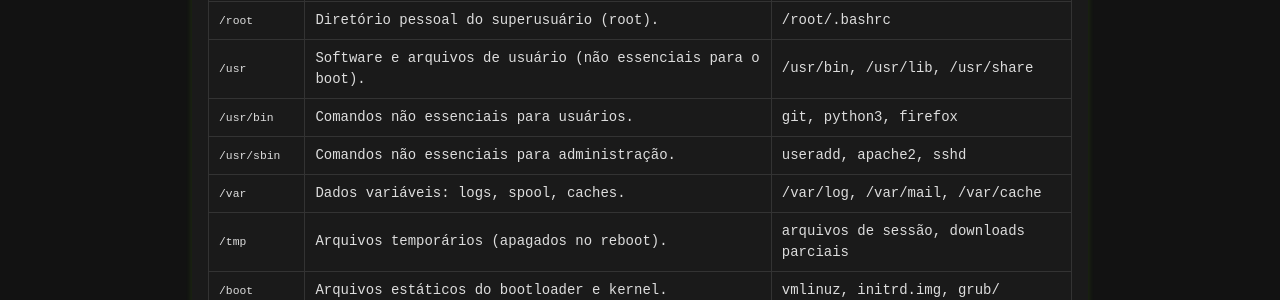
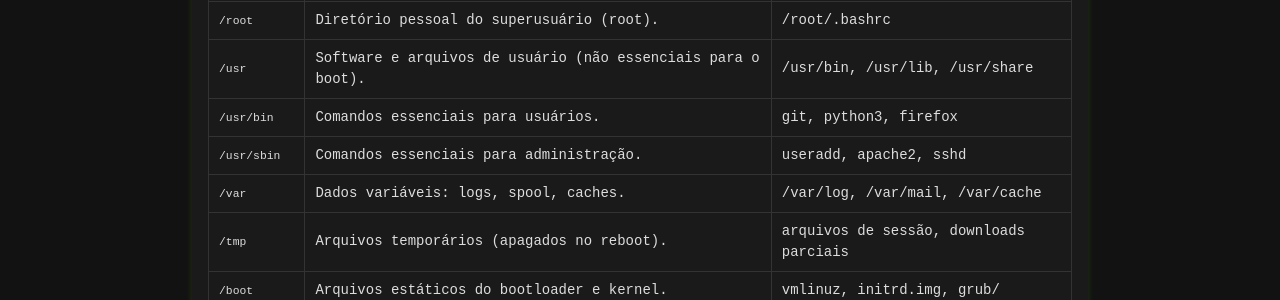
Before and after one commit to Piolinux/piolinux-site, a Jekyll site: the page built from _pages/_referencias/arquitetura-de-diretorios-fhs.md, in a window 1280 px wide. Shown: the part 396-696 px from the top of the page. Built offline with Jekyll 4.4.1, drawn with Linux system fonts in a browser that asks for light colours.

Commit message:
Update arquitetura-de-diretorios-fhs.md

```diff
--- a/_pages/_referencias/arquitetura-de-diretorios-fhs.md
+++ b/_pages/_referencias/arquitetura-de-diretorios-fhs.md
@@ -58,12 +58,12 @@ permalink: /referencias/fhs/
     </tr>
     <tr>
       <td data-label="Diretório"><code>/usr/bin</code></td>
-      <td data-label="Propósito">Comandos não essenciais para usuários.</td>
+      <td data-label="Propósito">Comandos essenciais para usuários.</td>
       <td data-label="Conteúdo típico">git, python3, firefox</td>
     </tr>
     <tr>
       <td data-label="Diretório"><code>/usr/sbin</code></td>
-      <td data-label="Propósito">Comandos não essenciais para administração.</td>
+      <td data-label="Propósito">Comandos essenciais para administração.</td>
       <td data-label="Conteúdo típico">useradd, apache2, sshd</td>
     </tr>
     <tr>
```
